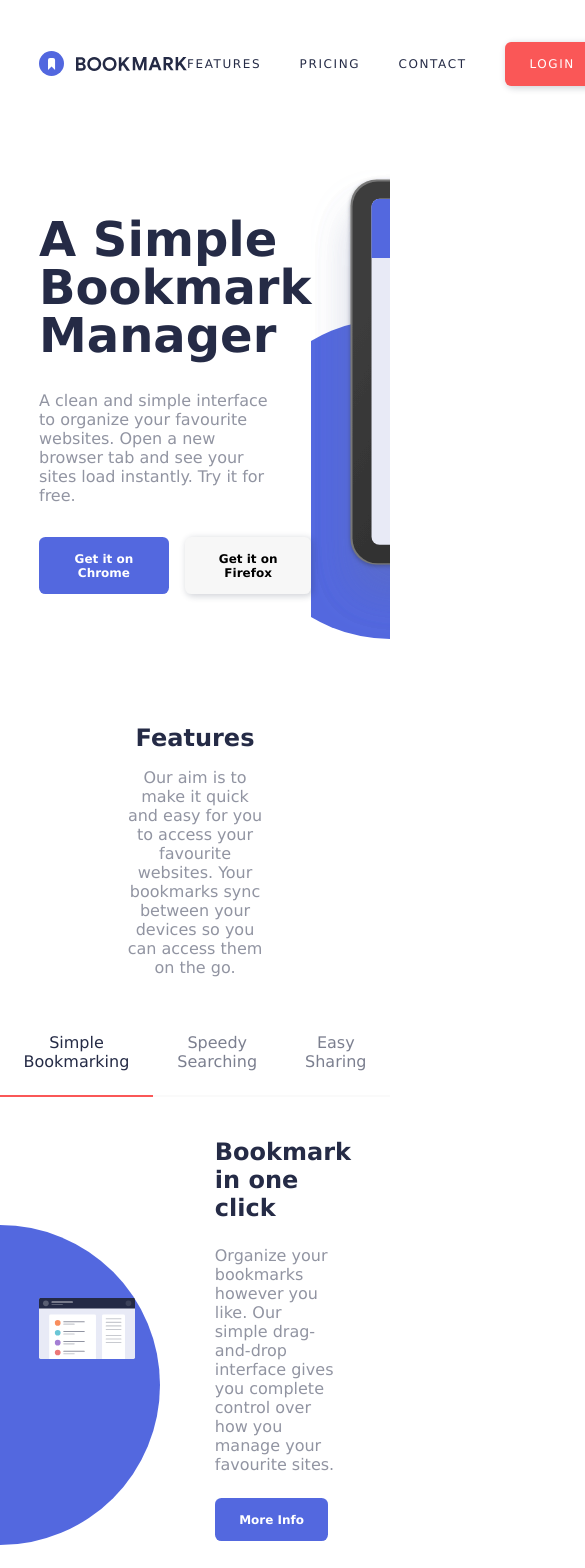
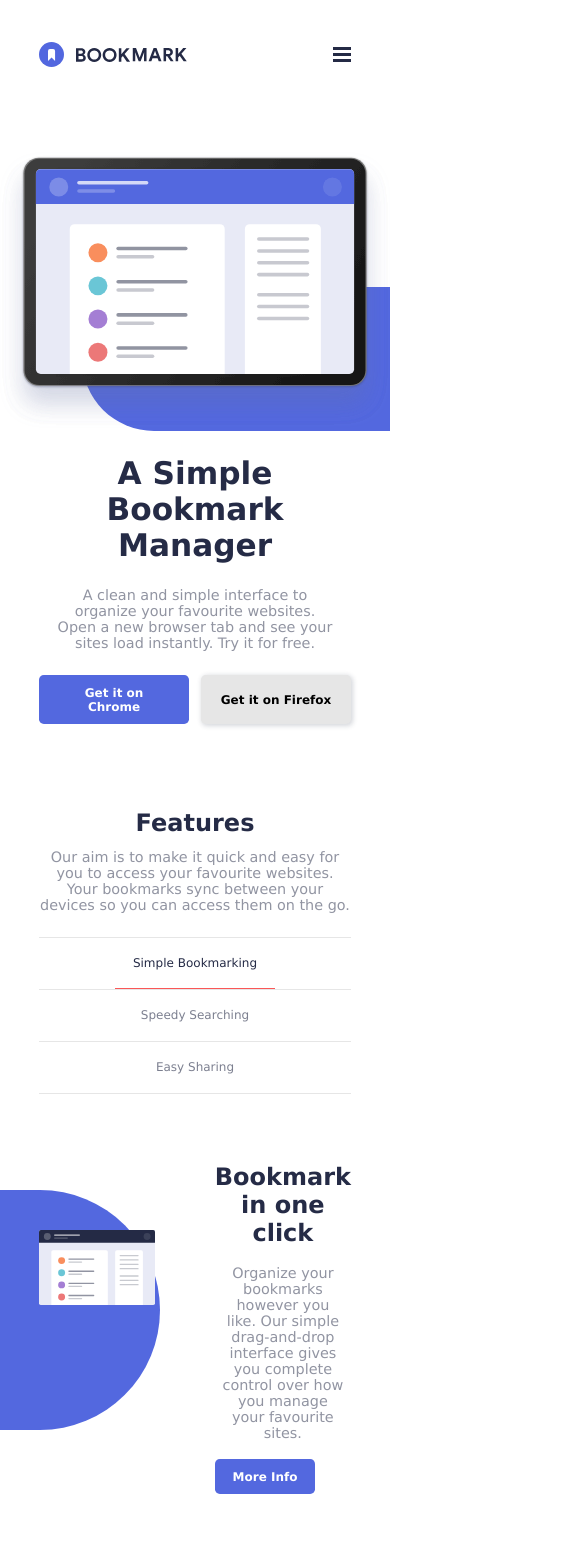
Before and after one commit to sohail-webdev/bookmark-landing-page, a React (Vite) app: page / in a window 390 px wide. Shown: the top 1568 px of the page, 585 px wide, since content can reach past the window. Built offline with nearby package versions, Linux system fonts and the light colour scheme.

Commit message:
feat: code hero and features section for mobile ui

```diff
--- a/src/components/Features.jsx
+++ b/src/components/Features.jsx
@@ -46,27 +46,33 @@ function FeaturesTabs({ active_features_tab_id, set_active_features_tab_id }) {
   return (
     <div className="section-features-tabs-container">
       <div className="features-tab-switcher-container">
+        <div className="features-tab-switcher-button-wrapper">
           <button
             className={`button features-tab-switcher-button${active_features_tab_id === 1 ? " active" : ""}`}
             data-tab-id="1"
             onClick={set_active_features_tab_id}
           >
-          Simple Bookmarking
+            <div className="features-tab-switcher-button-text">Simple Bookmarking</div>
           </button>
+        </div>
+        <div className="features-tab-switcher-button-wrapper">
           <button
             className={`button features-tab-switcher-button${active_features_tab_id === 2 ? " active" : ""}`}
             data-tab-id="2"
             onClick={set_active_features_tab_id}
           >
-          Speedy Searching
+            <div className="features-tab-switcher-button-text">Speedy Searching</div>
           </button>
+        </div>
+        <div className="features-tab-switcher-button-wrapper">
           <button
             className={`button features-tab-switcher-button${active_features_tab_id === 3 ? " active" : ""}`}
             data-tab-id="3"
             onClick={set_active_features_tab_id}
           >
-          Easy Sharing
+            <div className="features-tab-switcher-button-text">Easy Sharing</div>
           </button>
+        </div>
       </div>
       <div className="features-tabs-wrapper">{tab ? <FeaturesTab tab={tab} /> : <h2>Invalid Tab Selected</h2>}</div>
     </div>
--- a/src/components/Header.jsx
+++ b/src/components/Header.jsx
@@ -1,4 +1,5 @@
 import bookmark_logo from "../assets/logo-bookmark.svg";
+import hanburger_icon from "../assets/icon-hamburger.svg";
 
 export default function Header() {
   return (
@@ -18,6 +19,7 @@ export default function Header() {
             </li>
           </ul>
         </nav>
+        <img src={hanburger_icon} alt="" />
         <button className="button login-button secondary-button">Login</button>
       </div>
     </header>
--- a/src/styles/style.css
+++ b/src/styles/style.css
@@ -10,10 +10,9 @@
   min-height: 100dvh;
   width: 100%;
   font-family: Verdana, Geneva, Tahoma, sans-serif;
-  font-size: 12px;
   --color-primary-1: hsl(231, 69%, 60%);
   --color-primary-2: hsl(0, 94%, 66%);
-  --color-neutral-1: hsl(0, 0%, 97%);
+  --color-neutral-1: hsl(0, 0%, 90%);
   --color-neutral-2: hsl(229, 31%, 21%);
   --x-padding: 10vw;
   --y-section-padding: 5vh;
@@ -195,15 +194,27 @@ a {
   justify-content: center;
   align-items: center;
 }
+.features-tab-switcher-button-wrapper {
+  border-bottom: 0.15rem solid var(--color-neutral-1);
+}
 .features-tab-switcher-button {
   font-size: 1rem;
-  padding: 1.5rem;
-  border-bottom: 0.15rem solid var(--color-neutral-1);
   opacity: 0.6;
+  display: flex;
+  justify-content: center;
+  align-items: center;
 }
 .features-tab-switcher-button.active {
+  opacity: 1;
+}
+.features-tab-switcher-button-text {
+  padding: 1.5rem;
+  border-bottom: 0.15rem solid transparent;
+  pointer-events: none;
+  width: fit-content;
+}
+.features-tab-switcher-button.active > .features-tab-switcher-button-text {
   border-color: var(--color-primary-2);
-  opacity: 1;
 }
 .features-tab-simple-bookmarking {
   display: flex;
@@ -467,7 +478,7 @@ footer {
 .faq-accordion-button {
   transition: color 0.25s ease;
 }
-.features-tab-switcher-button {
+.features-tab-switcher-button-text {
   transition: color 0.25s ease, border-color 0.25s ease;
 }
 .primary-cta-button,
@@ -547,3 +558,67 @@ footer {
 .footer-social-media-icon:active path {
   fill: var(--color-primary-2);
 }
+
+/* Mobile UI */
+@media (max-width: 576px) {
+  /* Defaults */
+  .section-header > p {
+    max-width: 80%;
+  }
+  h1,
+  h2,
+  p {
+    text-align: center;
+    align-self: center;
+  }
+  html {
+    font-size: 12px;
+  }
+  #root {
+    --paragraph-font-size: 1.2rem;
+    --heading-font-size: 2rem;
+  }
+  /*  */
+  .nav-links-cta-container > nav,
+  .nav-links-cta-container > button {
+    display: none;
+  }
+  .section-hero {
+    flex-direction: column-reverse;
+    gap: 2rem;
+  }
+  .section-hero-illustration-wrapper {
+    height: 10vh;
+    width: 100%;
+    padding: unset;
+  }
+  .section-hero-illustration-wrapper::before {
+    height: 12rem;
+    width: 80vw;
+  }
+  .section-hero-illustration {
+    width: 100%;
+  }
+  .section-hero-content {
+    padding: 0 var(--x-padding);
+  }
+  .section-hero-content > h1 {
+    font-size: 2.6rem;
+  }
+  .section-hero-cta-buttons > .button {
+    flex: 1;
+  }
+  .features-tab-switcher-container {
+    flex-direction: column;
+  }
+  .features-tab-switcher-button-wrapper {
+    width: 80%;
+    border-bottom: 0.15rem solid var(--color-neutral-1);
+  }
+  .features-tab-switcher-button-wrapper:first-child {
+    border-top: 0.15rem solid var(--color-neutral-1);
+  }
+  .features-tab-switcher-button {
+    width: 100%;
+  }
+}
```
Also changed, not shown: src/assets/icon-hamburger.svg (added). Lines whose indentation alone changed are shown as unchanged.
